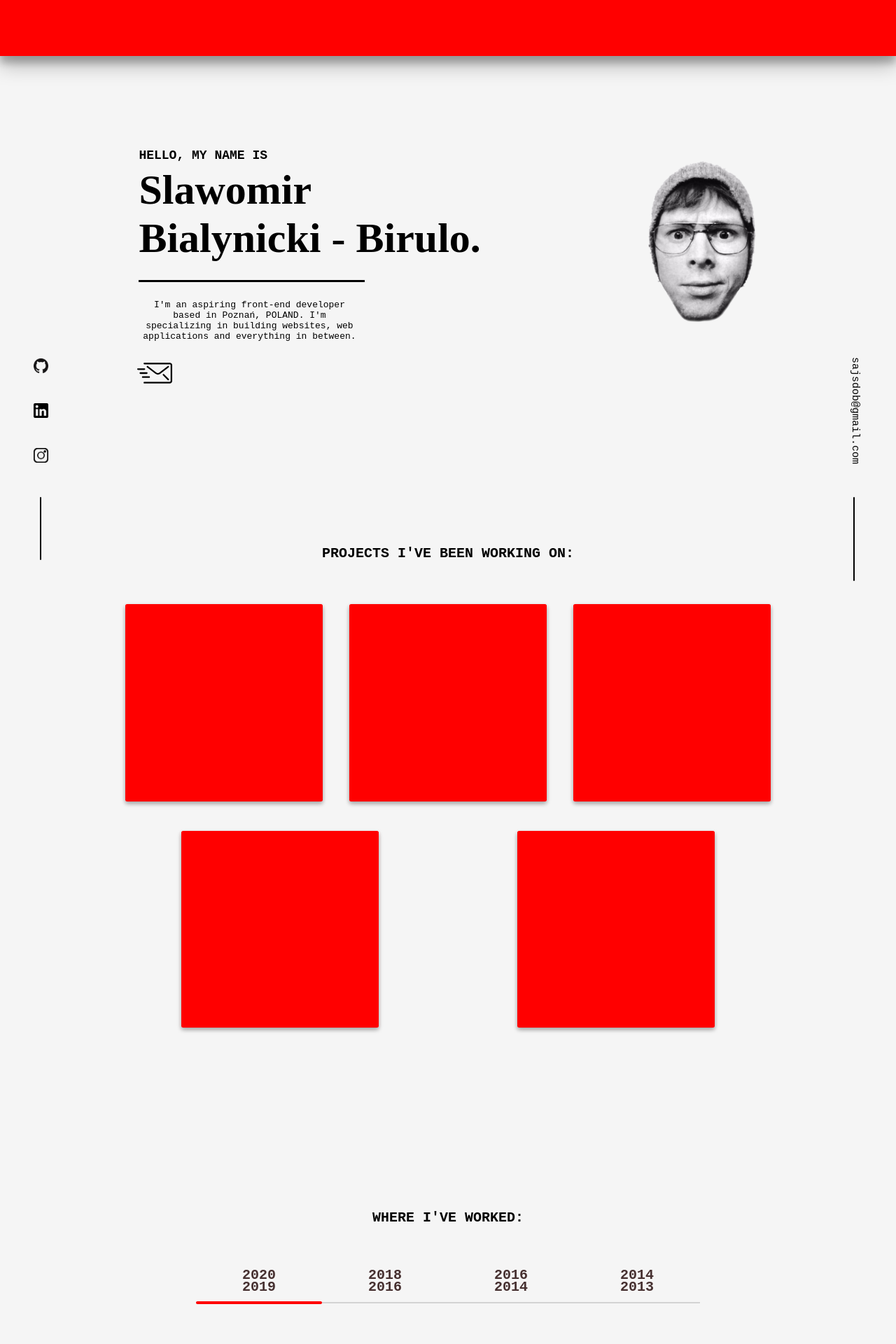
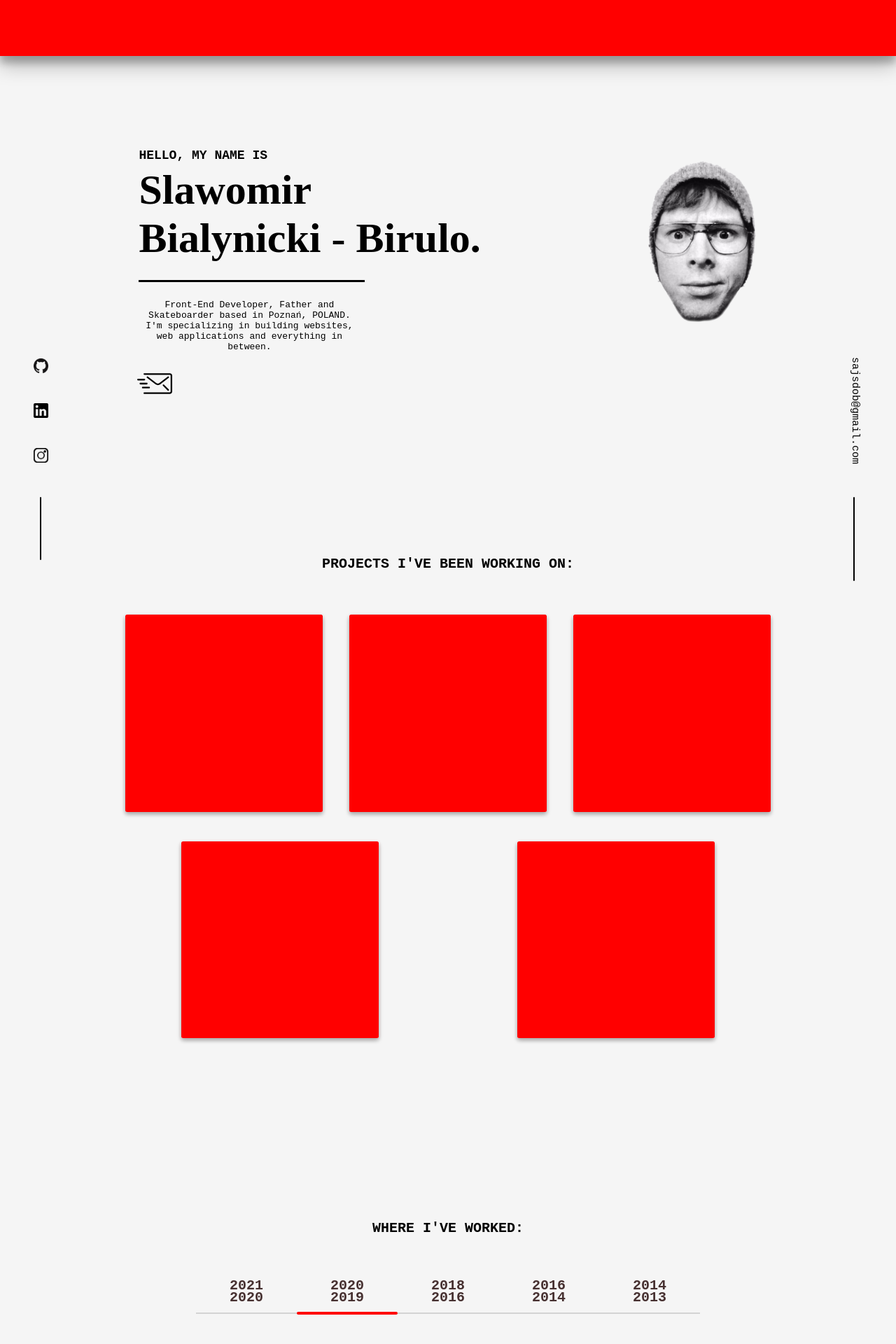
Before and after one commit to sajsdob/portfolio, a React (Create React App) app: page / in a window 1280 px wide. Shown: the top 1920 px of the page at 70% size. Built offline with nearby package versions, Linux system fonts and the light colour scheme; a web font is replaced by a local one.

Commit message:
changes to wording

```diff
--- a/public/index.html
+++ b/public/index.html
@@ -6,11 +6,11 @@
     <meta name="viewport" content="width=device-width, initial-scale=1" />
     <meta name="theme-color" content="#000000" />
     <meta
-      name="Slawomir Bialynicki-Birulo Frontend Developer"
+      name="Slawomir Bialynicki-Birulo Front-End Developer"
       content="Slawomir Bialynicki-Birulo Portfolio"
     />
-    <meta name="description" content="Front-end Developer, Father and Skateboarder. I code beautifully simple things, and I love what I do. Hi, I'm Slav. Nice to meet you."/>
-    <title>Slawomir Bialynicki-Birulo Frontend Developer</title>
+    <meta name="description" content="Front-End Developer, Father and Skateboarder. I code beautifully simple things, and I love what I do. Hi, I'm Slav. Nice to meet you."/>
+    <title>Slawomir Bialynicki-Birulo Front-End Developer</title>
   </head>
   <body>
     <div id="root"></div>
--- a/src/components/About/About.js
+++ b/src/components/About/About.js
@@ -25,11 +25,10 @@ class About extends Component {
             <div data-aos="fade-in" className="About">
                 <div>
                     <h1>HELLO, MY NAME IS</h1>
-                    <h2>Slawomir</h2>
-                    <h2 >Bialynicki - Birulo.</h2>
+                    <h2>Slawomir<br/>Bialynicki - Birulo.</h2>
                     <div data-aos="flip-right" className='line'></div>
                     <div  data-aos="fade-up">
-                        <p>I'm an aspiring front-end developer based in Poznań, POLAND. I'm specializing in building websites, web applications and everything in between.</p>
+                        <p>Front-End Developer, Father and Skateboarder based in Poznań, POLAND. I'm specializing in building websites, web applications and everything in between.</p>
                     </div>
                     <div  data-aos="fade-up" className='contact-me'>
                         <a  href='mailto: sajsdob@gmail.con'><img src={reachout} className='reachsvg'/></a>
--- a/src/components/Experience/Experience.js
+++ b/src/components/Experience/Experience.js
@@ -19,6 +19,7 @@ const Experience = () => {
         <div className='skill-container' id='experience'>
             <h2>WHERE I'VE WORKED:</h2>
             <ul>
+                <li onClick={changeMargin} value='zero'>2021<br />2020</li>
                 <li onClick={changeMargin} value='one'>2020<br />2019</li>
                 <li onClick={changeMargin} value='two'>2018<br />2016</li>
                 <li onClick={changeMargin} value='three'>2016<br />2014</li>
--- a/src/components/Experience/Experience.json
+++ b/src/components/Experience/Experience.json
@@ -18,5 +18,10 @@
         "position":"Junior Developer/Analyst",
         "company":"Alphanumeric Systems",
         "description": "nfawnfwafnaf"
+    },
+    "zero" : {
+        "position":"Junior Front-End Developer",
+        "company":"Interactive Systems",
+        "description": "nfawnfwafnaf"
     }
 }
--- a/src/components/Experience/Experience.scss
+++ b/src/components/Experience/Experience.scss
@@ -14,7 +14,7 @@
     ul li {
         display: inline-block;
         line-height: 17px;
-        width: 25%;
+        width: 20%;
         padding: 0.75rem 0;
         text-decoration: none;
         color: rgb(70, 48, 48);
@@ -91,10 +91,9 @@
         z-index: -1;
     }
 }
-
-.one {
+.zero{
     height: 0.25rem;
-    width: 25%;
+    width: 20%;
     margin: 0;
     background: red;
     border: none;
@@ -102,36 +101,46 @@
     border-radius: 2px;
     margin-left: 0;
 }
-.two {
+.one {
     height: 0.25rem;
-    width: 25%;
+    width: 20%;
     margin: 0;
     background: red;
     border: none;
     transition: 0.3s ease;
     border-radius: 2px;
-    margin-left: 25%;
+    margin-left: 20%;
 }
-
-.three {
+.two {
     height: 0.25rem;
-    width: 25%;
+    width: 20%;
     margin: 0;
     background: red;
     border: none;
     transition: 0.3s ease;
     border-radius: 2px;
-    margin-left: 50%;
+    margin-left: 40%;
 }
-.four {
+
+.three {
     height: 0.25rem;
-    width: 25%;
+    width: 20%;
     margin: 0;
     background: red;
     border: none;
     transition: 0.3s ease;
     border-radius: 2px;
-    margin-left: 75%;
+    margin-left: 60%;
+}
+.four {
+    height: 0.25rem;
+    width: 20%;
+    margin: 0;
+    background: red;
+    border: none;
+    transition: 0.3s ease;
+    border-radius: 2px;
+    margin-left: 80%;
 }
 
 @media only screen and (max-width: 960px) {
```
